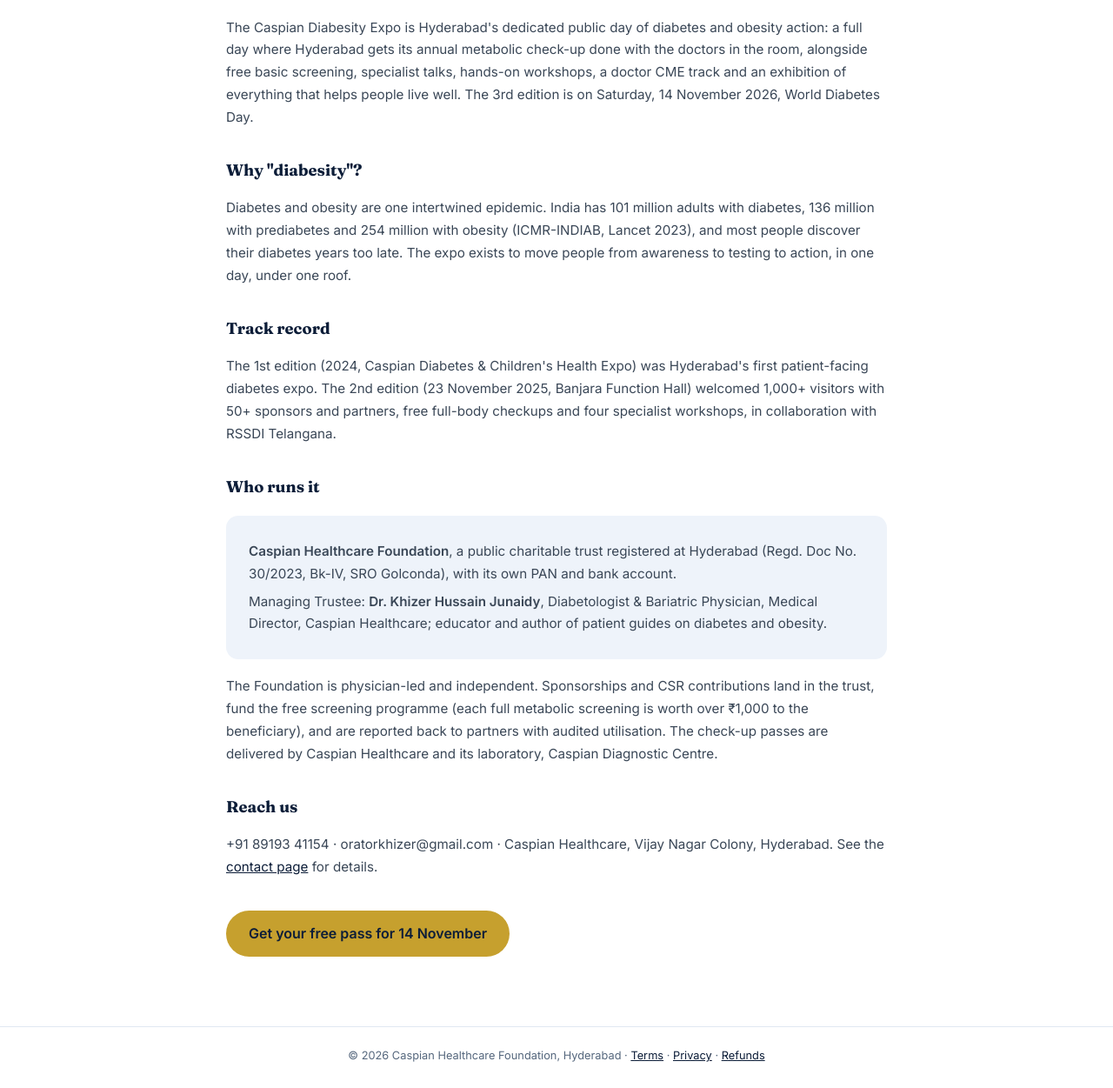
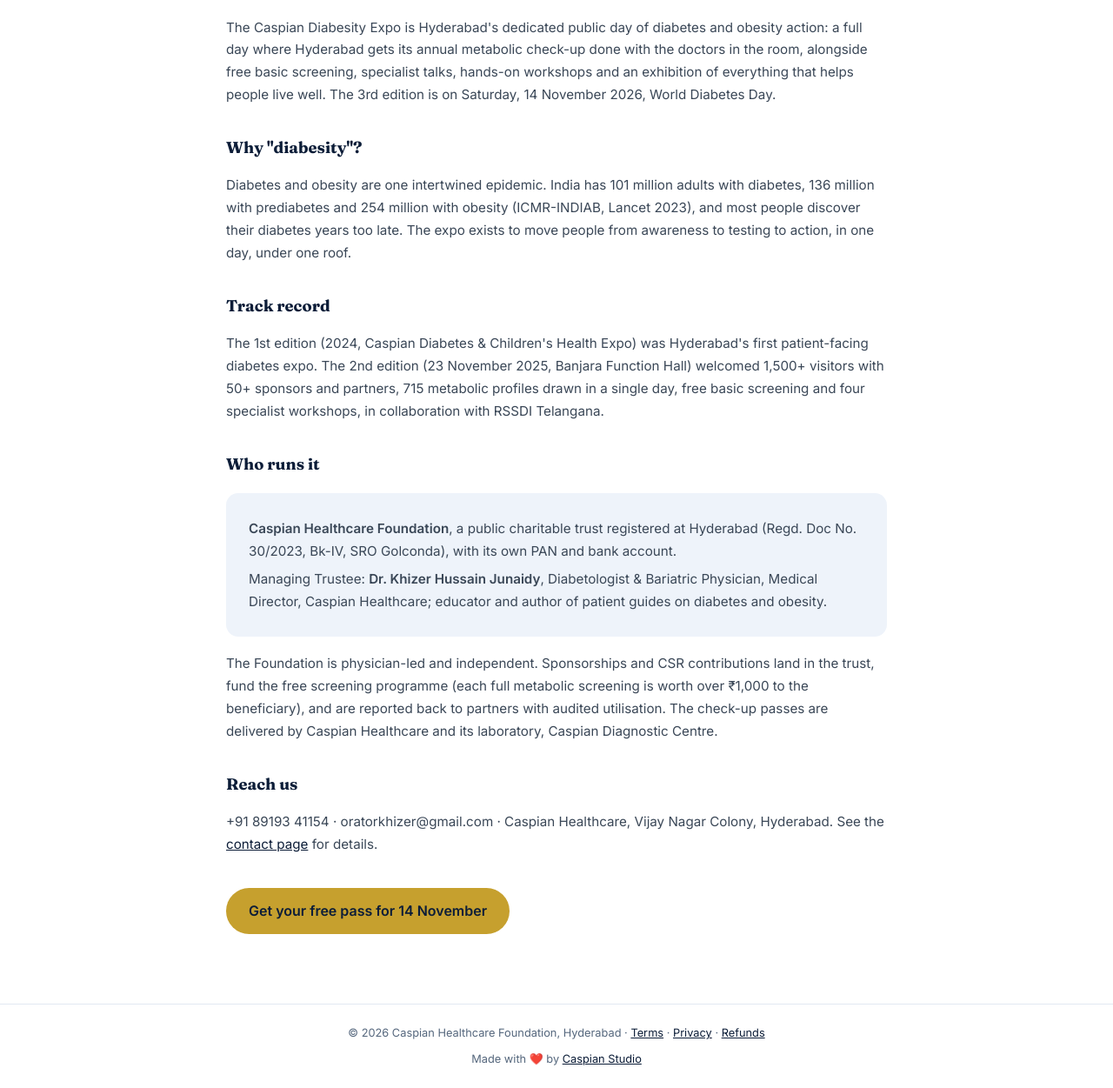
Before and after one commit to oratorkhizer/diabesityexpo-site, a website: page about.html in a window 1280 px wide. Shown: the part 411-1662 px from the top of the page at 87% size. Drawn offline with Linux system fonts and the light colour scheme.

Commit message:
Caspian Studio credit in all footers; About page: drop CME mention, 2025 figures updated

```diff
--- a/about.html
+++ b/about.html
@@ -44,11 +44,11 @@ footer{border-top:1px solid #E1E8F2;padding:22px;text-align:center;font-size:.8r
 <div style="background:#fff;border:1px solid #E1E8F2;border-radius:14px;padding:18px 22px;display:inline-block;margin-bottom:10px;max-width:420px"><img src="assets/logo.png" alt="Diabesity Expo logo: Where Awareness Meets Transformation" style="width:100%;height:auto;display:block"></div>
 <h1>About Us</h1>
 
-<p>The Caspian Diabesity Expo is Hyderabad's dedicated public day of diabetes and obesity action: a full day where Hyderabad gets its annual metabolic check-up done with the doctors in the room, alongside free basic screening, specialist talks, hands-on workshops, a doctor CME track and an exhibition of everything that helps people live well. The 3rd edition is on Saturday, 14 November 2026, World Diabetes Day.</p>
+<p>The Caspian Diabesity Expo is Hyderabad's dedicated public day of diabetes and obesity action: a full day where Hyderabad gets its annual metabolic check-up done with the doctors in the room, alongside free basic screening, specialist talks, hands-on workshops and an exhibition of everything that helps people live well. The 3rd edition is on Saturday, 14 November 2026, World Diabetes Day.</p>
 <h2>Why "diabesity"?</h2>
 <p>Diabetes and obesity are one intertwined epidemic. India has 101 million adults with diabetes, 136 million with prediabetes and 254 million with obesity (ICMR-INDIAB, Lancet 2023), and most people discover their diabetes years too late. The expo exists to move people from awareness to testing to action, in one day, under one roof.</p>
 <h2>Track record</h2>
-<p>The 1st edition (2024, Caspian Diabetes &amp; Children's Health Expo) was Hyderabad's first patient-facing diabetes expo. The 2nd edition (23 November 2025, Banjara Function Hall) welcomed 1,000+ visitors with 50+ sponsors and partners, free full-body checkups and four specialist workshops, in collaboration with RSSDI Telangana.</p>
+<p>The 1st edition (2024, Caspian Diabetes &amp; Children's Health Expo) was Hyderabad's first patient-facing diabetes expo. The 2nd edition (23 November 2025, Banjara Function Hall) welcomed 1,500+ visitors with 50+ sponsors and partners, 715 metabolic profiles drawn in a single day, free basic screening and four specialist workshops, in collaboration with RSSDI Telangana.</p>
 <h2>Who runs it</h2>
 <div class="card">
 <p><b>Caspian Healthcare Foundation</b>, a public charitable trust registered at Hyderabad (Regd. Doc No. 30/2023, Bk-IV, SRO Golconda), with its own PAN and bank account.</p>
@@ -60,6 +60,6 @@ footer{border-top:1px solid #E1E8F2;padding:22px;text-align:center;font-size:.8r
 <a class="cta" href="/#register">Get your free pass for 14 November</a>
 
 </main>
-<footer>© 2026 Caspian Healthcare Foundation, Hyderabad · <a href="/terms">Terms</a> · <a href="/privacy">Privacy</a> · <a href="/refund">Refunds</a></footer>
+<footer>© 2026 Caspian Healthcare Foundation, Hyderabad · <a href="/terms">Terms</a> · <a href="/privacy">Privacy</a> · <a href="/refund">Refunds</a><br><span style="display:inline-block;margin-top:8px">Made with ❤️ by <a href="https://caspianstudio.in" target="_blank" rel="noopener">Caspian Studio</a></span></footer>
 </body>
 </html>
```
Also changed, not shown: contact.html (+1 -1 lines), privacy.html (+1 -1 lines), refund.html (+1 -1 lines), sponsor.html (+2 -0 lines), terms.html (+1 -1 lines).
